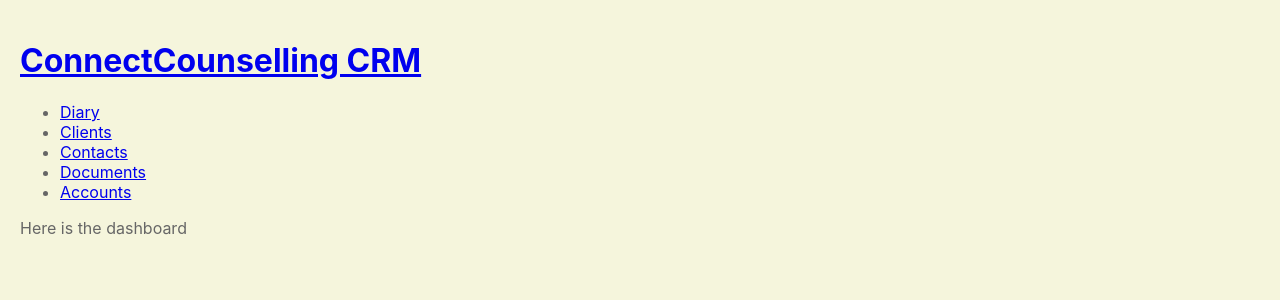
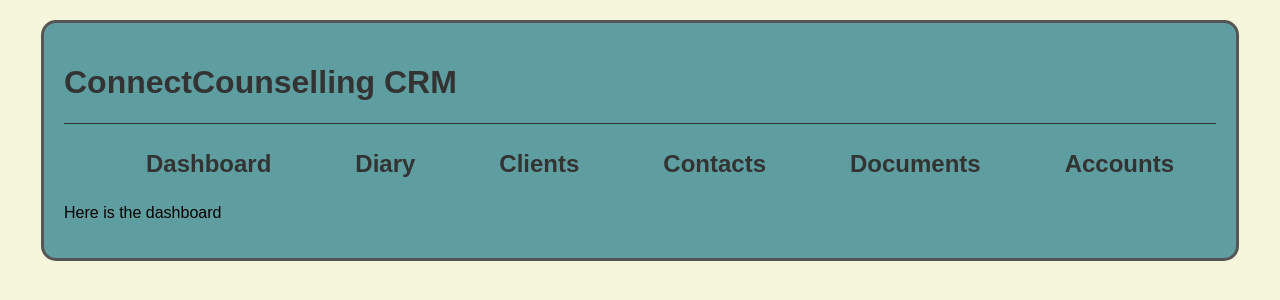
Before and after one commit to br1Pod/counselling_crm, a React (Create React App) app: page / in a window 1280 px wide. Shown: the top 300 px of the page. Built offline with nearby package versions, Linux system fonts and the light colour scheme.

Commit message:
basic css styling added, header and nav styling

```diff
--- a/src/components/Header.js
+++ b/src/components/Header.js
@@ -6,20 +6,23 @@ import '../css/main.css'
 
 const Header = () => {
     return (
-        <div id= "branding">
-            <header>
-                <h1><a href = "/">ConnectCounselling CRM</a></h1>
-                <nav id="primary_nav">
-                    <ul>
-                        <li><a href = "/diary">Diary</a></li>
-                        <li><a href = "/clients">Clients</a></li>
-                        <li><a href = "/contacts">Contacts</a></li>
-                        <li><a href = "/docs">Documents</a></li>
-                        <li><a href = "/accounts">Accounts</a></li>
-                    </ul>
-                </nav>
-            </header>
-        </div>
+
+        <header>
+            <div id= "branding">
+                <h1><a href = "/" title="Go to Dashboard">ConnectCounselling CRM</a></h1>
+            </div>
+            <nav>
+                <ul id="primary_nav">
+                    <li><a href = "/" title="View Dashboard">Dashboard</a></li>
+                    <li><a href = "/diary" title="View Diary">Diary</a></li>
+                    <li><a href = "/clients" title="View Clients">Clients</a></li>
+                    <li><a href = "/contacts" title="View Contacts">Contacts</a></li>
+                    <li><a href = "/docs" title="View Documents">Documents</a></li>
+                    <li><a href = "/accounts" title="View Accounts">Accounts</a></li>
+                </ul>
+            </nav>
+
+        </header>
     )
 
 
--- a/src/css/layout.css
+++ b/src/css/layout.css
@@ -1,9 +1,48 @@
 html {
     margin: 0;
     padding: 0;
+    background-color: beige;
 }
 
 body {
-    background-color: beige;
+    width: 90%;
+    margin: 20px auto;
+    border: 3px solid #555;
+    padding: 20px;
+    background: cadetblue;
+    border-radius: 15px;
+    color: black;
+    font-family: sans-serif;
+}
 
+header #branding{
+    border-bottom: 1px solid #333;
 }
+
+header #branding h1 a{
+    text-decoration: none;
+    color: #333;
+}
+
+ul#primary_nav{
+    display: flex;
+    flex-flow: row wrap;
+    justify-content: space-around;
+    list-style-type: none;
+}
+
+ul#primary_nav li{
+    padding: 10px;
+}
+
+ul#primary_nav li:hover,
+ul#primary_nav li:active{
+    background-color:beige;
+}
+
+ul#primary_nav li a{
+    text-decoration: none;
+    font-size: 1.5rem;
+    color: #333;
+    font-weight: bold;
+}
```
